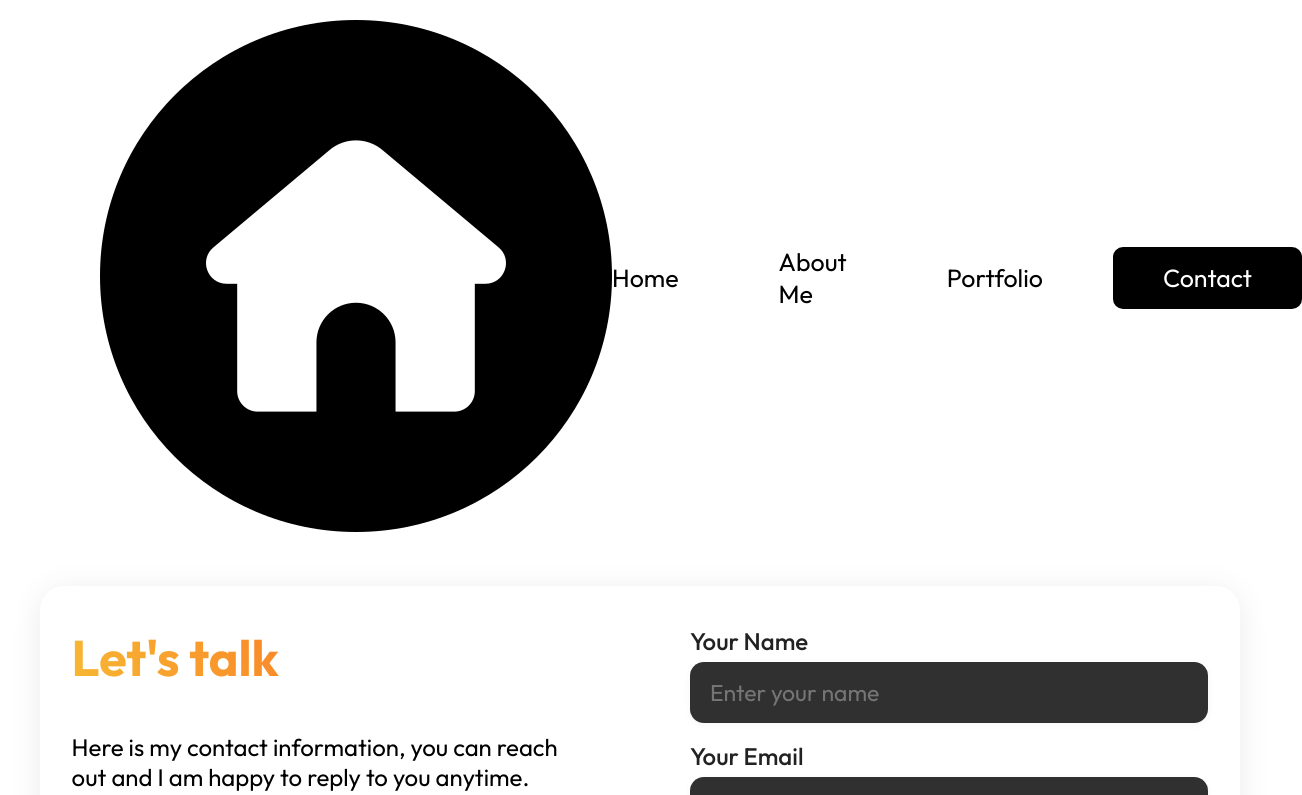
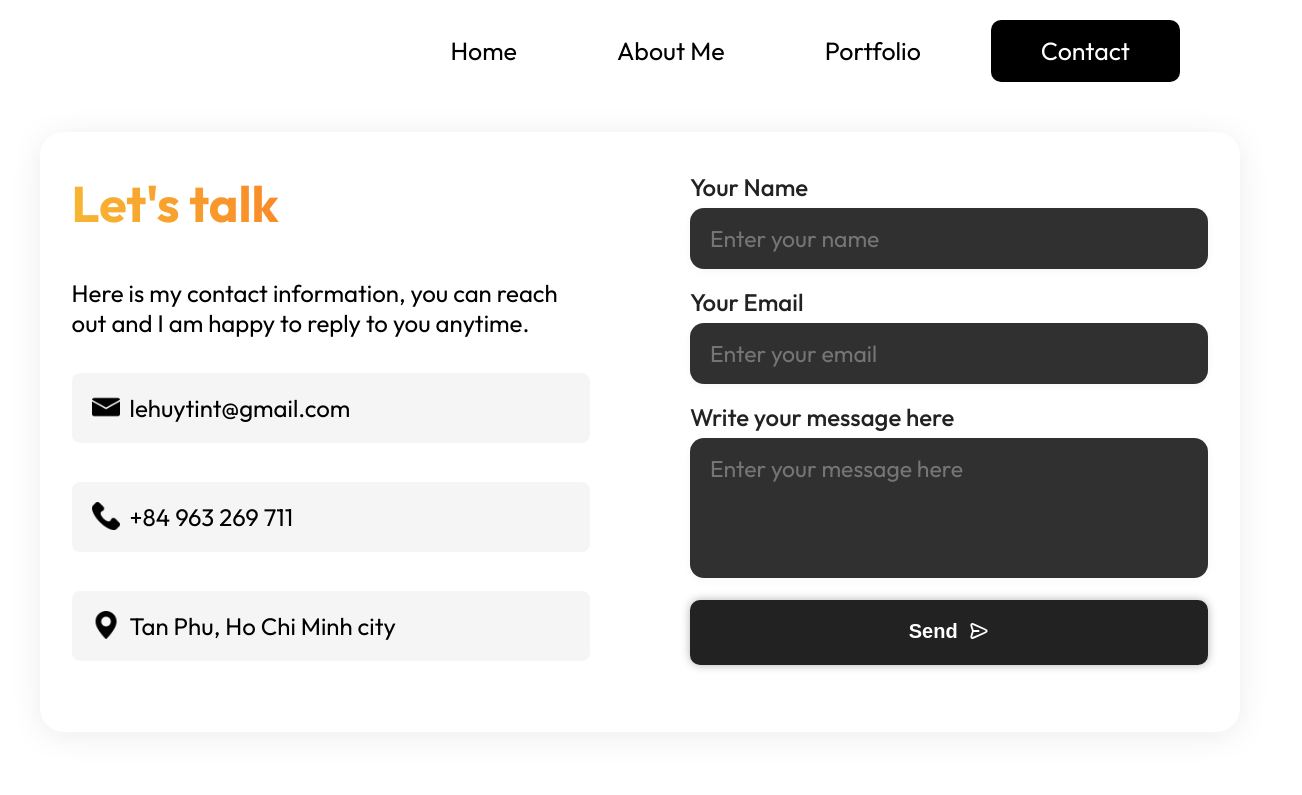
Before and after one commit to LeHuyTin/HT_portfolio, a React (Vite) app: page /HT_portfolio/contact in a window 1280 px wide. Shown: the top 795 px of the page, 1302 px wide, since content can reach past the window. Built offline with nearby package versions, Linux system fonts and the light colour scheme.

Commit message:
change some icon...

```diff
--- a/src/Components/Contact/Contact.css
+++ b/src/Components/Contact/Contact.css
@@ -1,3 +1,11 @@
+/* Đổi màu icon gửi khi hover */
+.contact-submit .send-icon path {
+  transition: stroke 0.2s;
+}
+
+.contact-submit:hover .send-icon path {
+  stroke: #000;
+}
 /* Updated: 2025-06-07 - Desktop contact balance and consistent height fix */
 .contact {
   display: flex;
--- a/src/Components/Contact/Contact.jsx
+++ b/src/Components/Contact/Contact.jsx
@@ -253,20 +253,21 @@ const Contact = () => {
                     >
                       Send
                       <svg
-                        xmlns="http://www.w3.org/2000/svg"
-                        width="22"
-                        height="22"
+                        width="22px"
+                        height="22px"
                         viewBox="0 0 24 24"
                         fill="none"
-                        stroke="currentColor"
-                        strokeWidth="2"
-                        strokeLinecap="round"
-                        strokeLinejoin="round"
-                        style={{ marginLeft: 10, marginBottom:3, verticalAlign: 'middle', transform: 'rotate(45deg)' }}
+                        xmlns="http://www.w3.org/2000/svg"
+                        style={{ marginLeft: 10, marginBottom:3, verticalAlign: 'middle' }}
                         className="send-icon"
                       >
-                        <line x1="22" y1="2" x2="11" y2="13" />
-                        <polygon points="22 2 15 22 11 13 2 9 22 2" />
+                        <path
+                          d="M11.5003 12H5.41872M5.24634 12.7972L4.24158 15.7986C3.69128 17.4424 3.41613 18.2643 3.61359 18.7704C3.78506 19.21 4.15335 19.5432 4.6078 19.6701C5.13111 19.8161 5.92151 19.4604 7.50231 18.7491L17.6367 14.1886C19.1797 13.4942 19.9512 13.1471 20.1896 12.6648C20.3968 12.2458 20.3968 11.7541 20.1896 11.3351C19.9512 10.8529 19.1797 10.5057 17.6367 9.81135L7.48483 5.24303C5.90879 4.53382 5.12078 4.17921 4.59799 4.32468C4.14397 4.45101 3.77572 4.78336 3.60365 5.22209C3.40551 5.72728 3.67772 6.54741 4.22215 8.18767L5.24829 11.2793C5.34179 11.561 5.38855 11.7019 5.407 11.8459C5.42338 11.9738 5.42321 12.1032 5.40651 12.231C5.38768 12.375 5.34057 12.5157 5.24634 12.7972Z"
+                          stroke="#fff"
+                          strokeWidth="2"
+                          strokeLinecap="round"
+                          strokeLinejoin="round"
+                        />
                       </svg>
                     </motion.button>
                   </form>
--- a/src/Components/Navbar/Navbar.css
+++ b/src/Components/Navbar/Navbar.css
@@ -5,14 +5,11 @@
   left: 0;
   width: 100%;
   align-items: center;
-  justify-content: space-between;
+  justify-content: flex-end;
   padding: 20px 100px;
   background: white;
 }
 
-.navbar img {
-  cursor: pointer;
-}
 
 .nav-menu {
   display: flex;
@@ -170,6 +167,7 @@
 
   .navbar img {
     display: none;
+    margin-right: 0;
   }
 
   .nav-menu {
--- a/src/Components/Navbar/Navbar.jsx
+++ b/src/Components/Navbar/Navbar.jsx
@@ -1,6 +1,5 @@
 import React, { useState } from "react";
 import "./Navbar.css";
-import home from "../../assets/home.png";
 import { Link, useLocation } from "react-router-dom";
 
 const Navbar = () => {
@@ -17,9 +16,6 @@ const Navbar = () => {
 
   return (
     <div className="navbar">
-      <Link to="/" onClick={closeMobileMenu}>
-        <img src={home} alt="Home" />
-      </Link>
 
       <div className="nav-mob-open" onClick={toggleMobileMenu}>
         ☰
```
Also changed, not shown: 1 other file (tests, documents, lock files or other folders).
